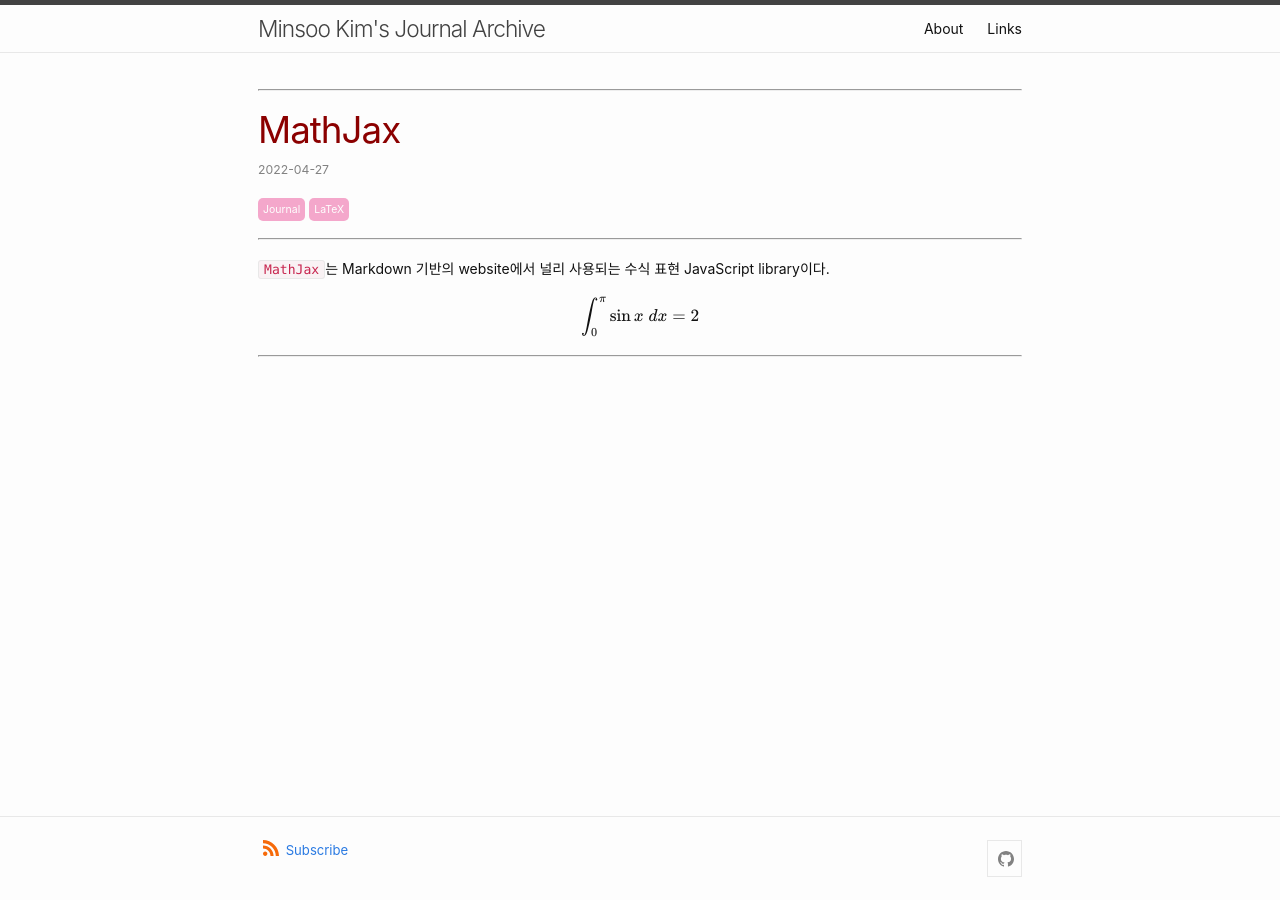
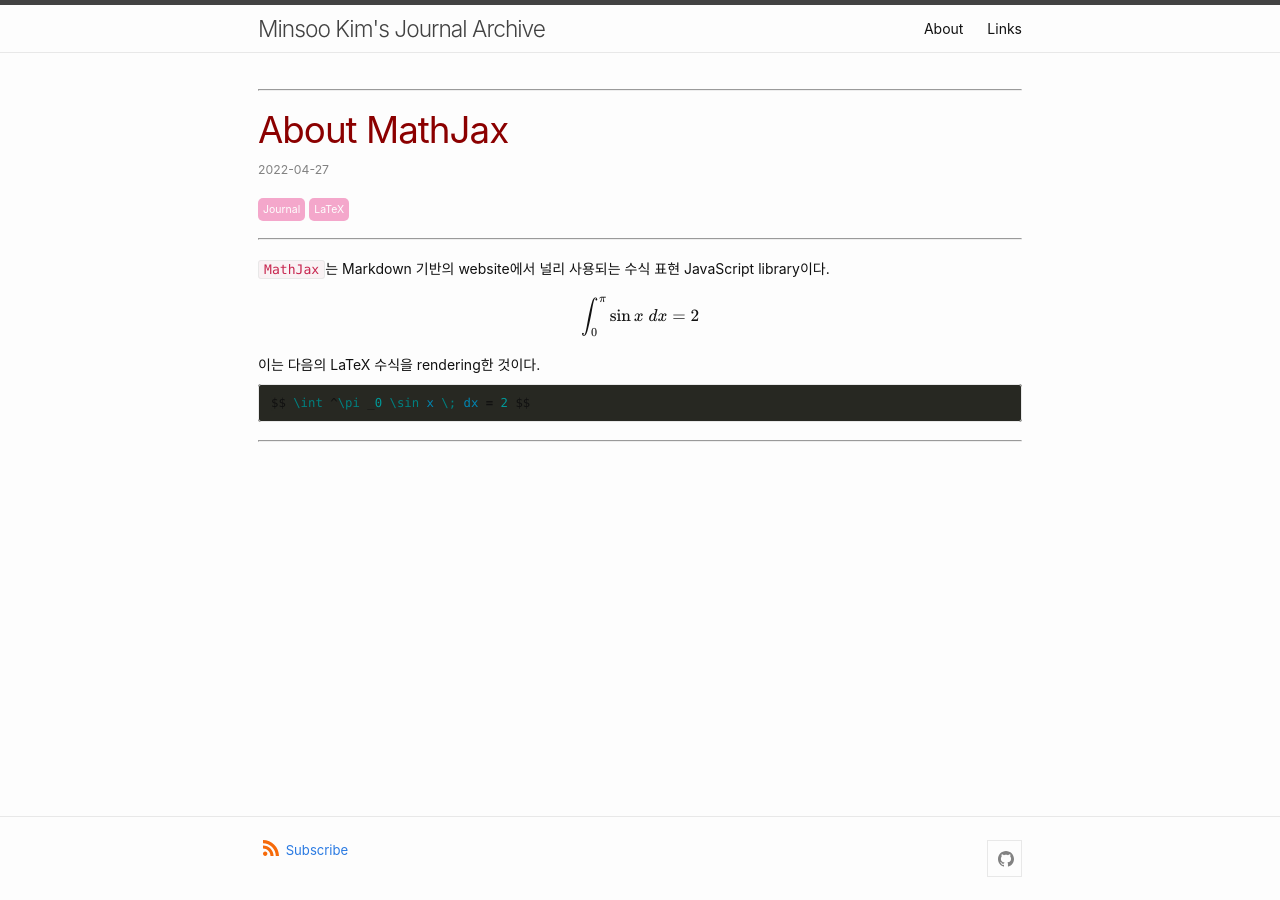
Before and after one commit to vv137/blog.1, a Jekyll site: the page built from _posts/etc/2022-04-27-001.md, in a window 1280 px wide. Built offline with Jekyll 4.4.1, drawn with Linux system fonts in a browser that asks for light colours; comment, search, counter and statistics services are not loaded.

Commit message:
Edit About MathJax

````diff
--- a/_posts/etc/2022-04-27-001.md
+++ b/_posts/etc/2022-04-27-001.md
@@ -1,5 +1,5 @@
 ---
-title: "MathJax"
+title: "About MathJax"
 layout: post
 tags: ["Journal", "LaTeX"]
 use_math: true
@@ -9,3 +9,9 @@
 `MathJax`는 Markdown 기반의 website에서 널리 사용되는 수식 표현 JavaScript library이다.
 
 $$ \int ^\pi _0 \sin x \; dx = 2 $$
+
+이는 다음의 LaTeX 수식을 rendering한 것이다.
+
+```latex
+$$ \int ^\pi _0 \sin x \; dx = 2 $$
+```
````
